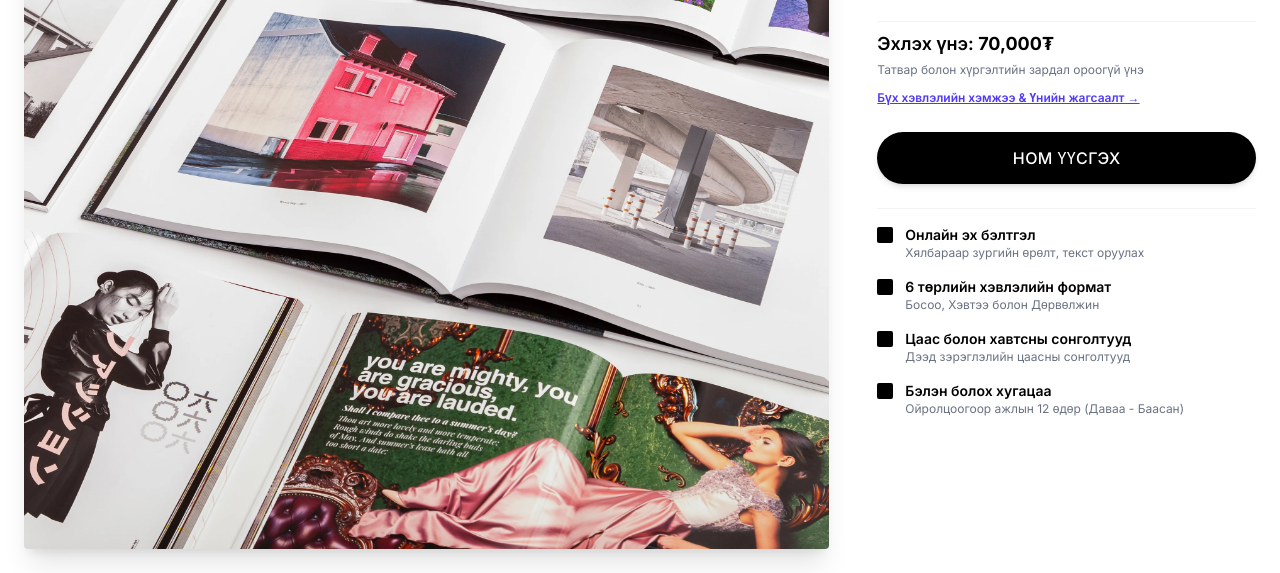
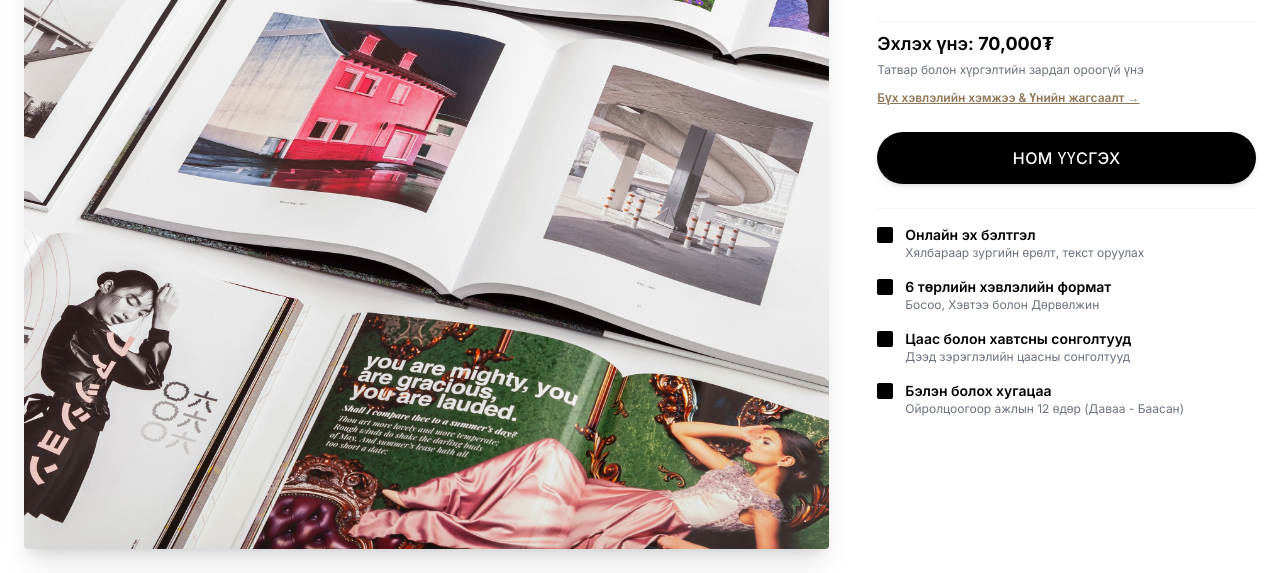
Before and after one commit to Gunbaatar/artbook-website, a plain HTML site: page index.html in a window 1280 px wide. Shown: the part 280-853 px from the top of the page. Drawn offline with nearby package versions, Linux system fonts and the light colour scheme.

Commit message:
Refine comments and link styles in index.html
Updated comments for clarity and adjusted link color style.

```diff
--- a/index.html
+++ b/index.html
@@ -14,7 +14,7 @@
 
     <div class="max-w-7xl w-full mx-auto grid grid-cols-1 lg:grid-cols-12 gap-12 items-center">
 
-        <!-- Зүүн тал: Зургийн хэсэг (8 багана) -->
+        <!-- Зүүн тал: Зургийн хэсэг (8 багана - Хэмжээг нь тохиромжтой болгосон) -->
         <div class="lg:col-span-8 relative flex justify-center">
             <img src="book.webp" alt="ArtBook & Memory Book" class="w-full h-auto object-cover rounded-sm shadow-xl">
         </div>
@@ -34,8 +34,8 @@
                     Эхлэх үнэ: <span class="font-bold">70,000₮</span>
                 </div>
                 <p class="text-xs text-gray-500">Татвар болон хүргэлтийн зардал ороогүй үнэ</p>
-                <!-- Энд линкний өнгийг илүү тод цэнхэр/хар өнгөөр өөрчилж, hover хийхэд тодорч харагдахаар болголоо -->
-                <a href="#" class="inline-block text-xs font-semibold text-indigo-600 underline hover:text-indigo-800 mt-2">
+                <!-- Линкний өнгө #927657 кодоор хэвээрээ байгаа -->
+                <a href="#" style="color: #927657;" class="inline-block text-xs font-semibold underline mt-2 hover:opacity-80">
                     Бүх хэвлэлийн хэмжээ & Үнийн жагсаалт →
                 </a>
             </div>
```
